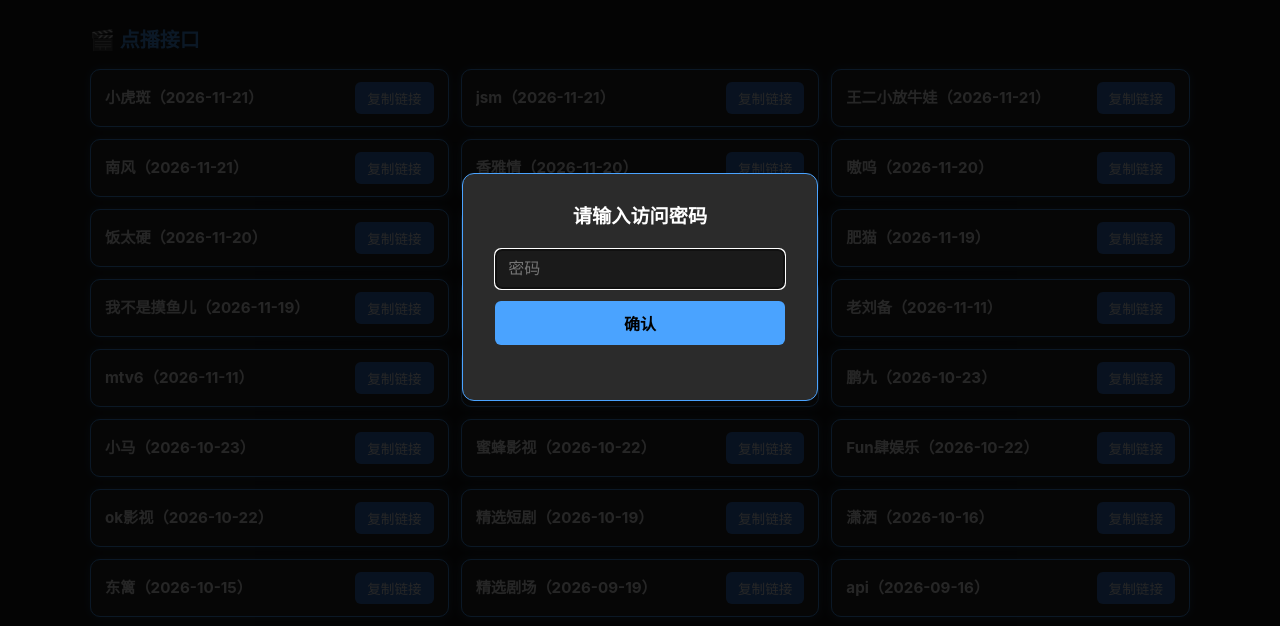
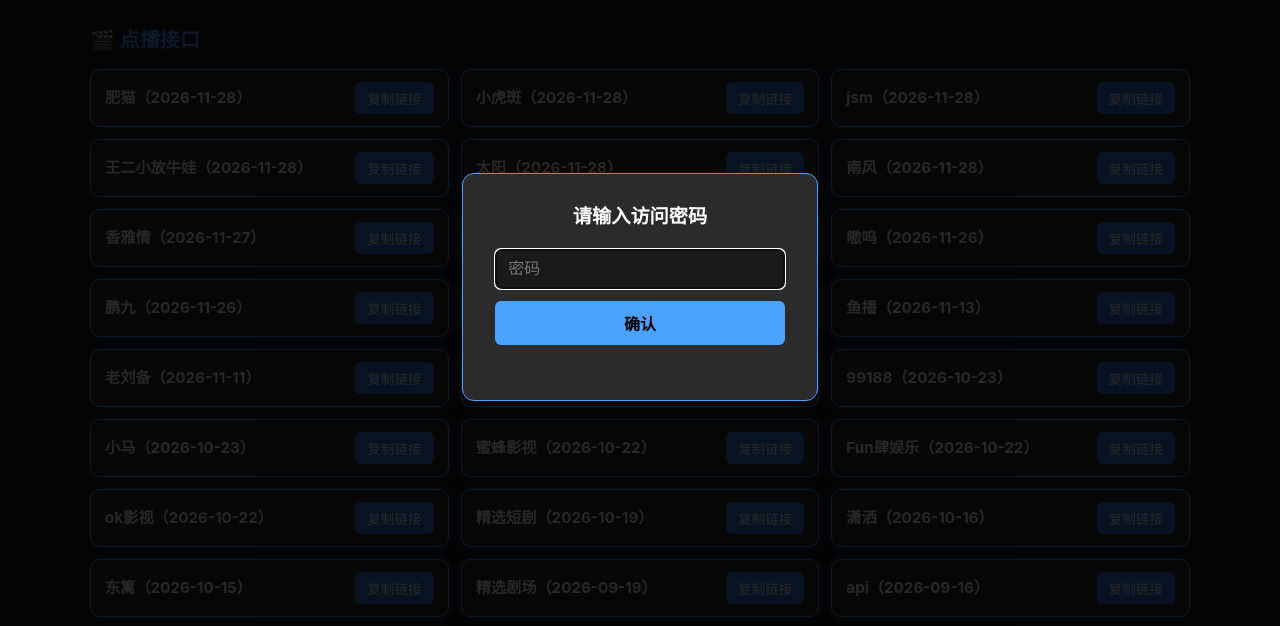
Before and after one commit to child9527/tvbox, a plain HTML site: page index.html in a window 1280 px wide. Shown: the part 113-739 px from the top of the page. Drawn offline with Linux system fonts and the light colour scheme.

Commit message:
Auto Update index.html and site assets

```diff
--- a/index.html
+++ b/index.html
@@ -48,43 +48,47 @@
 <div class="section-title">🎬 点播接口</div>
 <div class="compact-grid">
     <div class="source-card">
-        <div class="source-name">小虎斑（2026-11-21）</div>
+        <div class="source-name">肥猫（2026-11-28）</div>
+        <button class="copy-btn" onclick='copyUrl(this, "https://gitee.com/child9527/mybox/raw/master/json/fatcat.json")'>复制链接</button>
+    </div>
+    <div class="source-card">
+        <div class="source-name">小虎斑（2026-11-28）</div>
         <button class="copy-btn" onclick='copyUrl(this, "https://gitee.com/child9527/mybox/raw/master/json/huban.json")'>复制链接</button>
     </div>
     <div class="source-card">
-        <div class="source-name">jsm（2026-11-21）</div>
+        <div class="source-name">jsm（2026-11-28）</div>
         <button class="copy-btn" onclick='copyUrl(this, "https://gitee.com/child9527/mybox/raw/master/json/jsm.json")'>复制链接</button>
     </div>
     <div class="source-card">
-        <div class="source-name">王二小放牛娃（2026-11-21）</div>
+        <div class="source-name">王二小放牛娃（2026-11-28）</div>
         <button class="copy-btn" onclick='copyUrl(this, "https://gitee.com/child9527/mybox/raw/master/json/newwex.json")'>复制链接</button>
     </div>
     <div class="source-card">
-        <div class="source-name">南风（2026-11-21）</div>
+        <div class="source-name">太阳（2026-11-28）</div>
+        <button class="copy-btn" onclick='copyUrl(this, "https://gitee.com/child9527/mybox/raw/master/json/sun.json")'>复制链接</button>
+    </div>
+    <div class="source-card">
+        <div class="source-name">南风（2026-11-28）</div>
         <button class="copy-btn" onclick='copyUrl(this, "https://gitee.com/child9527/mybox/raw/master/json/yoursmile66.json")'>复制链接</button>
     </div>
     <div class="source-card">
-        <div class="source-name">香雅情（2026-11-20）</div>
+        <div class="source-name">香雅情（2026-11-27）</div>
         <button class="copy-btn" onclick='copyUrl(this, "https://gitee.com/child9527/mybox/raw/master/json/XYQTVBox.json")'>复制链接</button>
     </div>
     <div class="source-card">
-        <div class="source-name">嗷呜（2026-11-20）</div>
+        <div class="source-name">饭太硬（2026-11-27）</div>
+        <button class="copy-btn" onclick='copyUrl(this, "https://gitee.com/child9527/mybox/raw/master/json/fty.json")'>复制链接</button>
+    </div>
+    <div class="source-card">
+        <div class="source-name">嗷呜（2026-11-26）</div>
         <button class="copy-btn" onclick='copyUrl(this, "https://gitee.com/child9527/mybox/raw/master/json/aowu.json")'>复制链接</button>
     </div>
     <div class="source-card">
-        <div class="source-name">饭太硬（2026-11-20）</div>
-        <button class="copy-btn" onclick='copyUrl(this, "https://gitee.com/child9527/mybox/raw/master/json/fty.json")'>复制链接</button>
+        <div class="source-name">鹏九（2026-11-26）</div>
+        <button class="copy-btn" onclick='copyUrl(this, "https://gitee.com/child9527/mybox/raw/master/json/pj.json")'>复制链接</button>
     </div>
     <div class="source-card">
-        <div class="source-name">太阳（2026-11-20）</div>
-        <button class="copy-btn" onclick='copyUrl(this, "https://gitee.com/child9527/mybox/raw/master/json/sun.json")'>复制链接</button>
-    </div>
-    <div class="source-card">
-        <div class="source-name">肥猫（2026-11-19）</div>
-        <button class="copy-btn" onclick='copyUrl(this, "https://gitee.com/child9527/mybox/raw/master/json/fatcat.json")'>复制链接</button>
-    </div>
-    <div class="source-card">
-        <div class="source-name">我不是摸鱼儿（2026-11-19）</div>
+        <div class="source-name">我不是摸鱼儿（2026-11-24）</div>
         <button class="copy-btn" onclick='copyUrl(this, "https://gitee.com/child9527/mybox/raw/master/json/moyuer.json")'>复制链接</button>
     </div>
     <div class="source-card">
@@ -102,10 +106,6 @@
     <div class="source-card">
         <div class="source-name">99188（2026-10-23）</div>
         <button class="copy-btn" onclick='copyUrl(this, "https://gitee.com/child9527/mybox/raw/master/json/99188.json")'>复制链接</button>
-    </div>
-    <div class="source-card">
-        <div class="source-name">鹏九（2026-10-23）</div>
-        <button class="copy-btn" onclick='copyUrl(this, "https://gitee.com/child9527/mybox/raw/master/json/pj.json")'>复制链接</button>
     </div>
     <div class="source-card">
         <div class="source-name">小马（2026-10-23）</div>
@@ -161,7 +161,7 @@
 </div>
 
 <div class="footer">
-    自动生成时间：2026-11-21 20:41:07
+    自动生成时间：2026-11-28 21:01:23
 </div>
 </div>
 
```
